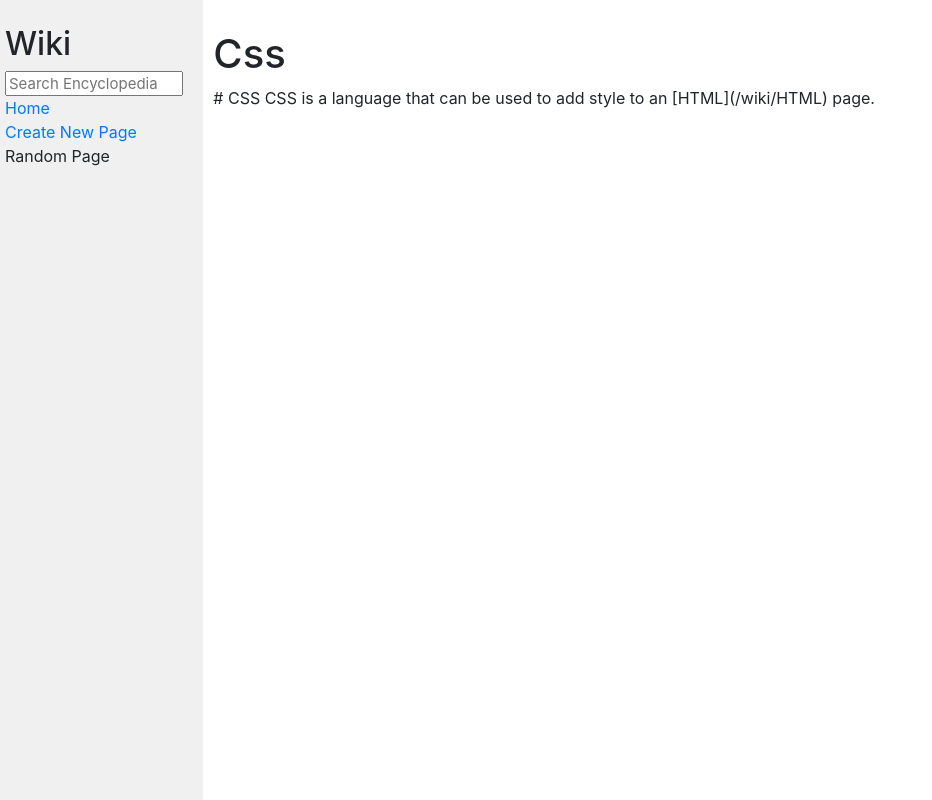
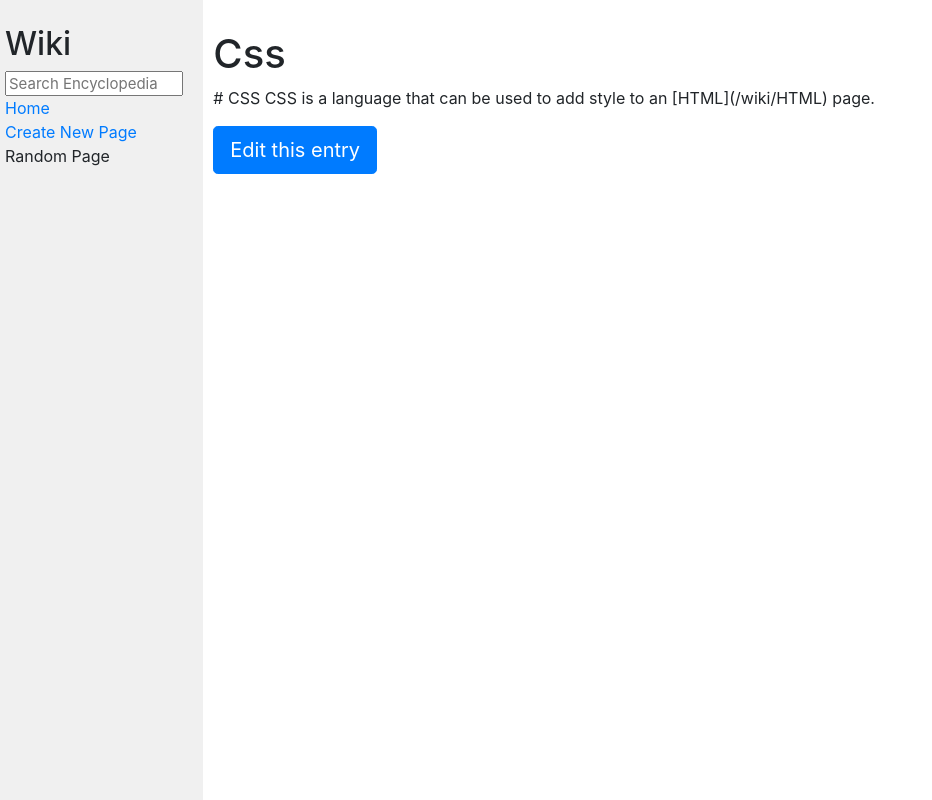
Before and after one commit to jmontoya84635/CS50P1, a Django app: page /wiki/CSS in a window 1280 px wide. Shown: the whole page, without its empty margins (0-932 px from the left). Run offline with Django 3.2, Linux system fonts and the light colour scheme; some libraries are stand-ins or nearby versions.

Commit message:
finished edit feature

```diff
--- a/encyclopedia/templates/encyclopedia/addPage.html
+++ b/encyclopedia/templates/encyclopedia/addPage.html
@@ -19,7 +19,6 @@
                 </div>
             </div>
         {% endfor %}
-
-        <button class="btn btn-primary" type="submit">Save</button>
+        <button class="btn btn-primary btn-lg" type="submit">Save</button>
     </form>
 {% endblock %}
--- a/encyclopedia/templates/encyclopedia/searchResult.html
+++ b/encyclopedia/templates/encyclopedia/searchResult.html
@@ -5,23 +5,25 @@
 {% block body %}
     {% if isFound %}
         <h1>{{ title }}</h1>
-{#        fixme: fix the title showing up in the information#}
+{#        fixme: fix the title showing up in the content#}
     	<p>{{ result }}</p>
+        <form action="{% url 'edit' title=title %}">
+            <button class="btn btn-primary btn-lg" type="submit">Edit this entry</button>
+        </form>
     {% else %}
         <div class="alert alert-warning d-flex align-items-center" role="alert">
-            <div>
             <h1 class="alert-heading">No results found for {{ title }}</h1>
         </div>
-        </div>
-        <ul>
         {% if relatedEntries %}
             <h2>Did you mean?</h2>
+            <ul>
                 {% for entry in relatedEntries %}
                     <li><a href="{% url 'searchResult' title=entry %}">{{ entry.title }}</a></li>
                 {% endfor %}
+            </ul>
         {% else %}
             <p>No related entries found</p>
         {% endif %}
-        </ul>
     {% endif %}
+
 {% endblock %}
--- a/encyclopedia/urls.py
+++ b/encyclopedia/urls.py
@@ -6,5 +6,6 @@ urlpatterns = [
     path("", views.index, name="index"),
     path("wiki/<str:title>", views.searchResult, name="searchResult"),
     path("search", views.searchBar, name="searchBar"),
-    path("addPage/", views.addPage, name="addPage")
+    path("addPage/", views.addPage, name="addPage"),
+    path("wiki/<str:title>/edit", views.edit, name="edit")
 ]
--- a/encyclopedia/views.py
+++ b/encyclopedia/views.py
@@ -16,11 +16,17 @@ class WikiPage(forms.Form):
     }))
 
 
+class EditForm(forms.Form):
+    content = forms.CharField(label="Edit Content:", widget=forms.Textarea(attrs={
+        "class": "form-control",
+        "rows": 10,
+    }))
+
+
 # Home page
 def index(request):
     return render(request, "encyclopedia/index.html", {
         "entries": util.list_entries(),
-
     })
 
 
@@ -85,9 +91,30 @@ def addPage(request):
             filepath = os.path.join('entries', f'{title}.md')
             print(filepath)
             newFile = open(filepath, "x")
-            newFile.write("# "+title+"\n\n")
+            newFile.write("# " + title + "\n\n")
             newFile.write(content)
             return HttpResponseRedirect(f'/wiki/{title}')
+        else:
+            return
     return render(request, "encyclopedia/addPage.html", {
         "form": WikiPage(),
     })
+
+
+def edit(request, title):
+    if request.method == "POST":
+        form = EditForm(request.POST)
+        if form.is_valid():
+            content = form.cleaned_data["content"]
+            filepath = os.path.join('entries', f'{title}.md')
+            with open(filepath, 'w') as file:
+                file.write(f'# {title}\n\n{content}')
+            return HttpResponseRedirect(f'/wiki/{title}')
+    form = EditForm()
+    content = util.get_entry(title).split('\n')[2:]
+    content = ''.join(content)
+    form.fields['content'].initial = content
+    return render(request, "encyclopedia/edit.html", {
+        "title": title,
+        "form": form,
+    })
```
Also changed, not shown: encyclopedia/templates/encyclopedia/edit.html (added, +18 -0 lines), entries/Python.md (line endings or trailing spaces). Lines whose indentation alone changed are shown as unchanged.
